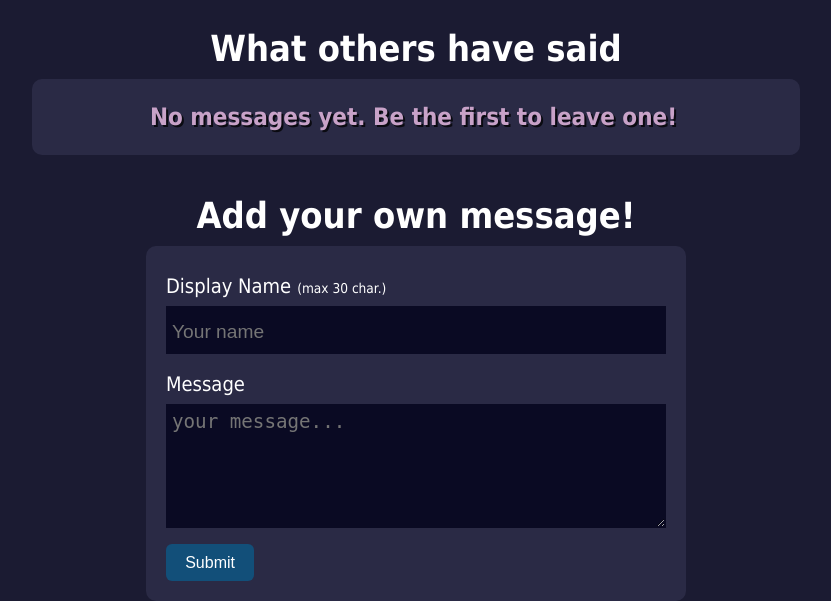
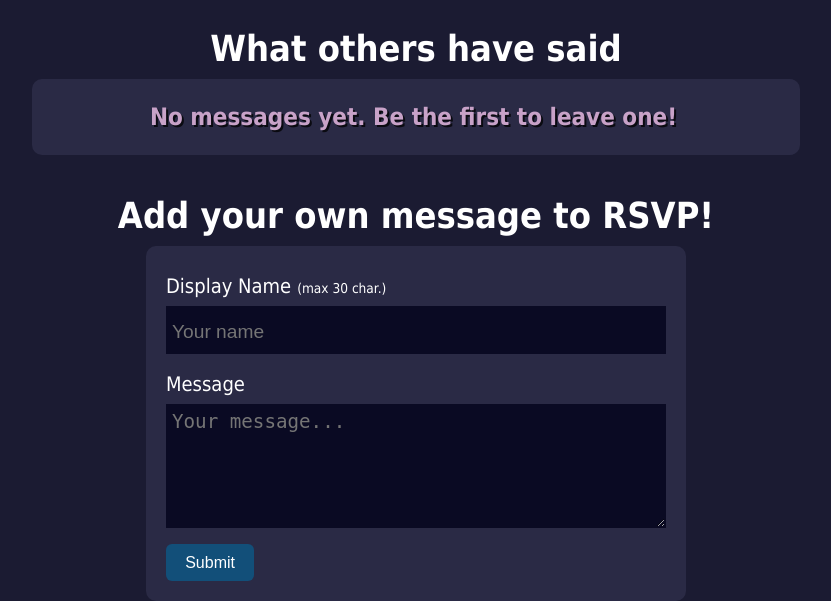
Before and after one commit to canguiano13/roll-call, a Flask app: template templates/event.html in a window 1280 px wide. Shown: the part 337-938 px from the top of the page, without its empty margins (224-1055 px from the left). Run offline with Flask 3, Linux system fonts and the light colour scheme; the template is opened without the code that fills it, so the values that code supplies are empty; parts of the project's set-up code (start-up, migrations or seed data) failed here and were passed over.

Commit message:
Changed message text

```diff
--- a/templates/event.html
+++ b/templates/event.html
@@ -43,7 +43,7 @@
       </section>
 
       <!-- form to add new messages -->
-      <h2 style="margin-bottom: 10px; padding:0;">Add your own message!</h2>
+      <h2 style="margin-bottom: 10px; padding:0;">Add your own message to RSVP!</h2>
       <section class="message-form-container">
         <form class="new-message-form" action="/postMessage/{{event_data.event_id}}" method="post" enctype="multipart/form-data">
           <!-- display name-->
@@ -52,7 +52,7 @@
 
           <!-- message content -->
           <label class="new-message-input-label"   for="message_content">Message</label>
-          <textarea class="new-message-input-field" name="message_content" placeholder="your message..." cols="1" rows="5" required></textarea>
+          <textarea class="new-message-input-field" name="message_content" placeholder="Your message..." cols="1" rows="5" required></textarea>
 
           <!-- Submit Button -->
           <button class="form-button" id="submit" type="submit">Submit</button>
```
